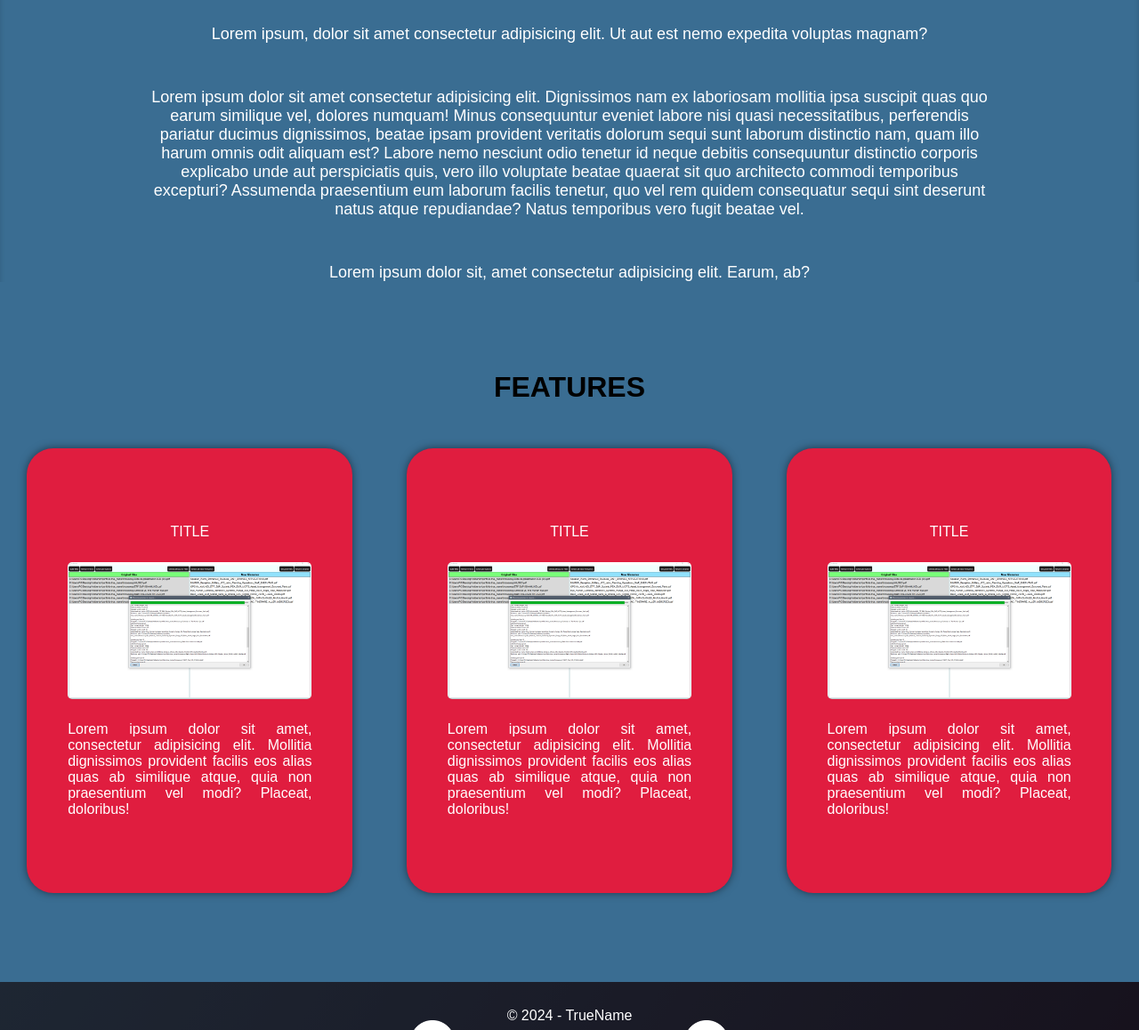
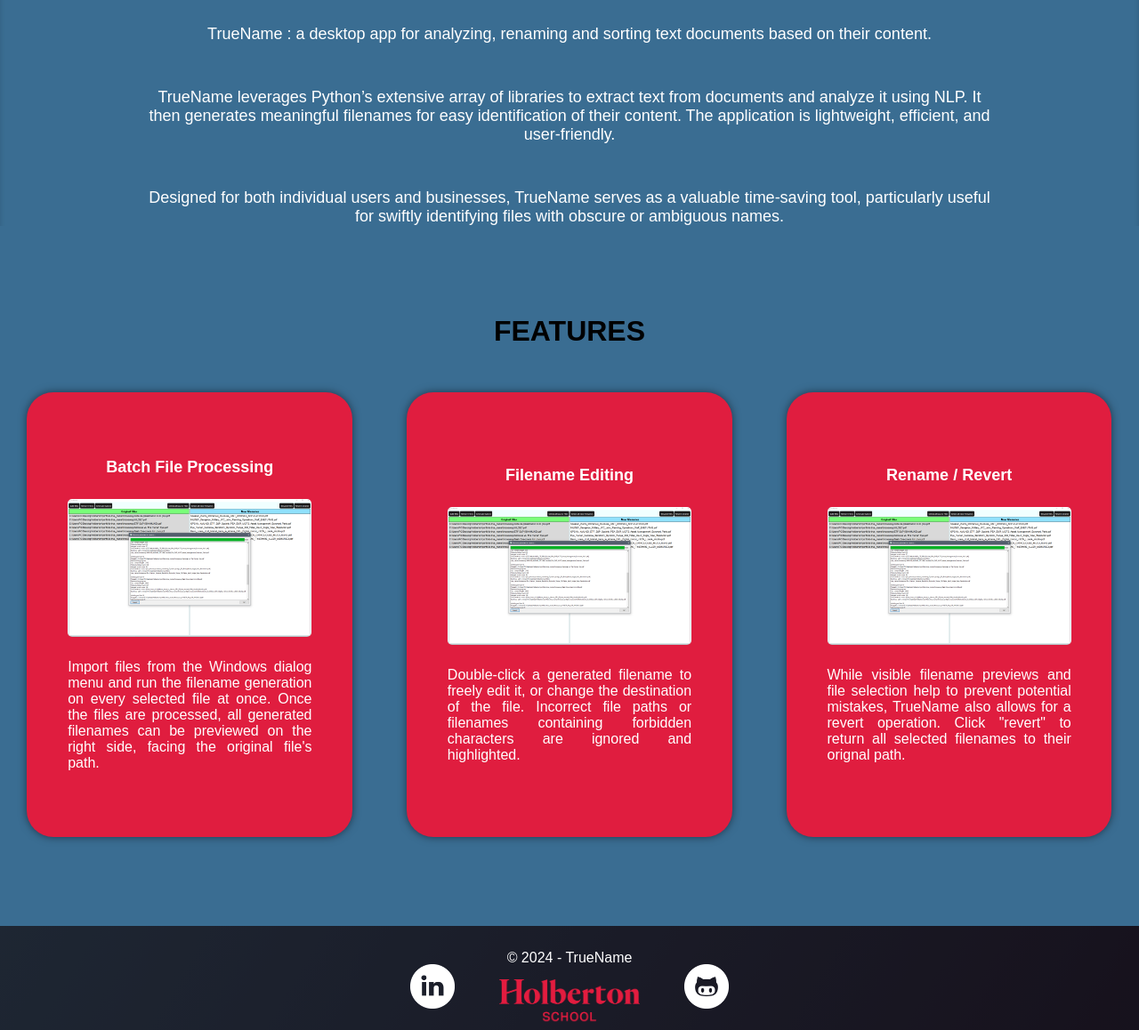
Before and after one commit to Eonvorax/truename_landing_page, a plain HTML site: page index.html in a window 1280 px wide. Shown: the part 959-2117 px from the top of the page at 89% size. Drawn offline with Linux system fonts and the light colour scheme.

Commit message:
Updated features

```diff
--- a/index.html
+++ b/index.html
@@ -30,9 +30,9 @@
 
     <!-- HOME -->
     <section id="home">
-        <h2>Lorem ipsum dolor sit amet.</h2>
+        <h2>A lightweight, AI-powered file renaming tool.</h2>
         <p id="description">
-            Lorem ipsum dolor sit amet consectetur adipisicing elit. Aliquid consequatur deserunt magnam ut mollitia ab.
+            TrueName leverages Python’s extensive array of libraries to extract text from documents and analyze it using NLP. It generates meaningful filenames for easy identification of their content.
         </p>
         <div id="gallery">
             <img id="main_image" src="./images/screenshot_001.png" alt="Main Image">
@@ -56,23 +56,17 @@
     <!-- ABOUT -->
     <section id="about">
         <h2>ABOUT</h2>
-
         <p>
-            Lorem ipsum, dolor sit amet consectetur adipisicing elit. Ut aut est nemo expedita voluptas magnam?
+            TrueName : a desktop app for analyzing, renaming and sorting text documents based on their content.
         </p>
         <p>
-            Lorem ipsum dolor sit amet consectetur adipisicing elit. Dignissimos nam ex laboriosam mollitia ipsa
-            suscipit quas quo earum similique vel, dolores numquam! Minus consequuntur eveniet labore nisi quasi
-            necessitatibus, perferendis pariatur ducimus dignissimos, beatae ipsam provident veritatis dolorum sequi
-            sunt laborum distinctio nam, quam illo harum omnis odit aliquam est? Labore nemo nesciunt odio tenetur id
-            neque debitis consequuntur distinctio corporis explicabo unde aut perspiciatis quis, vero illo voluptate
-            beatae quaerat sit quo architecto commodi temporibus excepturi? Assumenda praesentium eum laborum facilis
-            tenetur, quo vel rem quidem consequatur sequi sint deserunt natus atque repudiandae? Natus temporibus vero
-            fugit beatae vel.
+            TrueName leverages Python’s extensive array of libraries to extract text from documents and analyze it using NLP. It
+            then generates meaningful filenames for easy identification of their content.
+            The application is lightweight, efficient, and user-friendly.
         </p>
         <p>
-            Lorem ipsum dolor sit, amet consectetur adipisicing elit. Earum, ab?
-
+            Designed for both individual users and businesses, TrueName serves as a valuable time-saving tool, particularly useful
+            for swiftly identifying files with obscure or ambiguous names.
         </p>
     </section>
 
@@ -82,24 +76,30 @@
 
         <div id="features_container">
             <div class="feature_container">
-                <p>TITLE</p>
-                <img class="screenshot" src="./images/screenshot_001.png" alt="">
-                <p>Lorem ipsum dolor sit amet, consectetur adipisicing elit. Mollitia dignissimos provident facilis eos
-                    alias quas ab similique atque, quia non praesentium vel modi? Placeat, doloribus!</p>
+                <h3>Batch File Processing</h3>
+                <img class="screenshot" src="./images/screenshot_001.png" alt="Screenshot of batch file processing">
+                <p>
+                    Import files from the Windows dialog menu and run the filename generation on every selected file at once.
+                    Once the files are processed, all generated filenames can be previewed on the right side, facing the original file's path.
+                </p>
             </div>
 
             <div class="feature_container">
-                <p>TITLE</p>
-                <img class="screenshot" src="./images/screenshot_001.png" alt="">
-                <p>Lorem ipsum dolor sit amet, consectetur adipisicing elit. Mollitia dignissimos provident facilis eos
-                    alias quas ab similique atque, quia non praesentium vel modi? Placeat, doloribus!</p>
+                <h3>Filename Editing</h3>
+                <img class="screenshot" src="./images/screenshot_001.png" alt="Screenshot of filename editing">
+                <p>
+                    Double-click a generated filename to freely edit it, or change the destination of the file. Incorrect file paths or filenames containing
+                    forbidden characters are ignored and highlighted.
+                </p>
             </div>
 
             <div class="feature_container">
-                <p>TITLE</p>
-                <img class="screenshot" src="./images/screenshot_001.png" alt="">
-                <p>Lorem ipsum dolor sit amet, consectetur adipisicing elit. Mollitia dignissimos provident facilis eos
-                    alias quas ab similique atque, quia non praesentium vel modi? Placeat, doloribus!</p>
+                <h3>Rename / Revert</h3>
+                <img class="screenshot" src="./images/screenshot_001.png" alt="Screenshot of a rename revert operation">
+                <p>
+                    While visible filename previews and file selection help to prevent potential mistakes, TrueName also allows for a revert operation.
+                    Click "revert" to return all selected filenames to their orignal path.
+                </p>
             </div>
         </div>
 
@@ -111,15 +111,17 @@
 
     <!-- FOOTER -->
     <footer>
-        <a href="" target="_blank">
-            <img class="contact_team_icon" src="./images/logo-linkedin.png" alt="LinkedIn de Yoann">
+        <a href="https://www.linkedin.com/in/pierre-emmanuel-saint-m%C3%A9zard/" target="_blank">
+            <img class="contact_team_icon" src="./images/logo-linkedin.png" alt="LinkedIn profile link">
         </a>
         <div id="copyright">
             <p>© 2024 - TrueName</p>
-            <img src="./images/logo-holberton.png" alt="">
+            <a href="https://www.holbertonschool.com/">
+                <img src="./images/logo-holberton.png" alt="Holberton School logo link">
+            </a>
         </div>
-        <a href="" target="_blank">
-            <img class="contact_team_icon" src="./images/logo-github.png" alt="Github de Yoann">
+        <a href="https://github.com/Eonvorax" target="_blank">
+            <img class="contact_team_icon" src="./images/logo-github.png" alt="GitHub profile link">
         </a>
     </footer>
 </body>
--- a/style.css
+++ b/style.css
@@ -251,6 +251,11 @@ button:hover {
     text-align: justify;
 }
 
+.feature_container h3 {
+    color: white;
+    font-size: large;
+}
+
 /* Responsive */
 @media (max-width: 768px) {
     #features_container {
```
